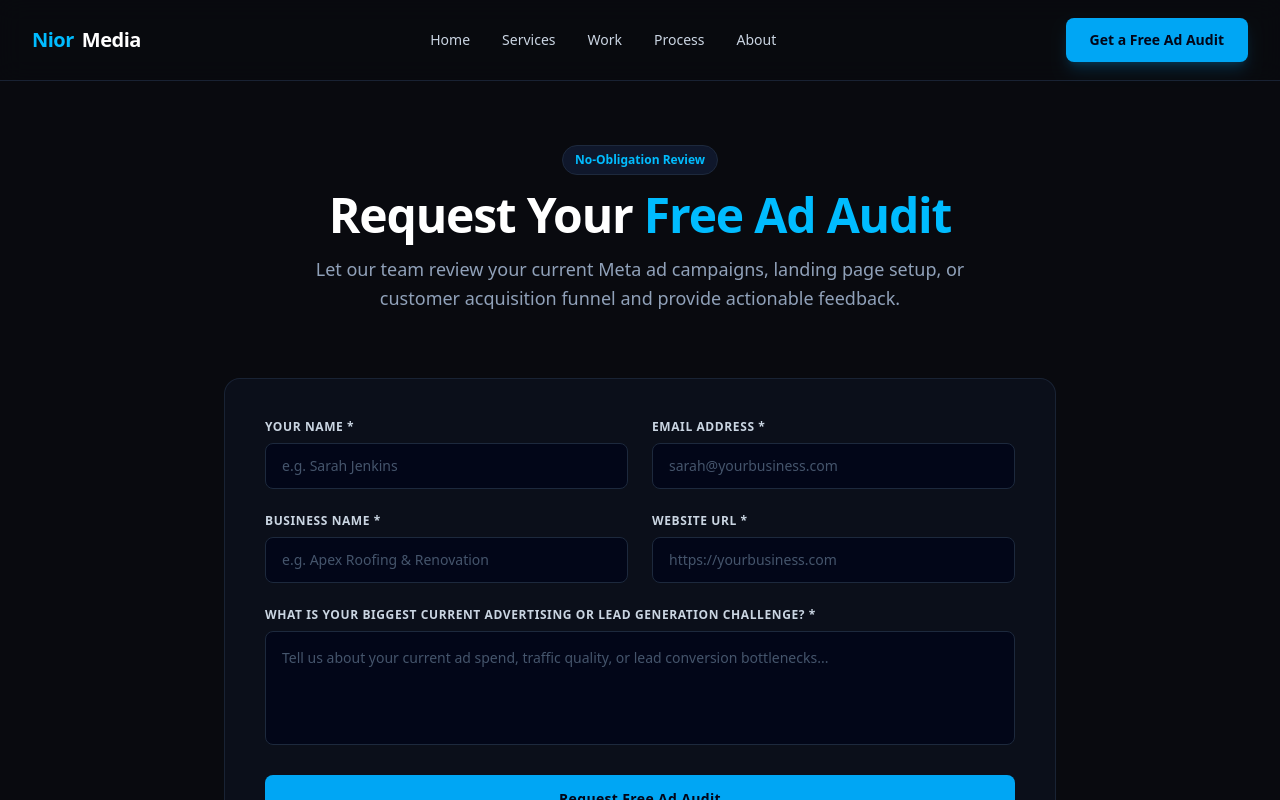
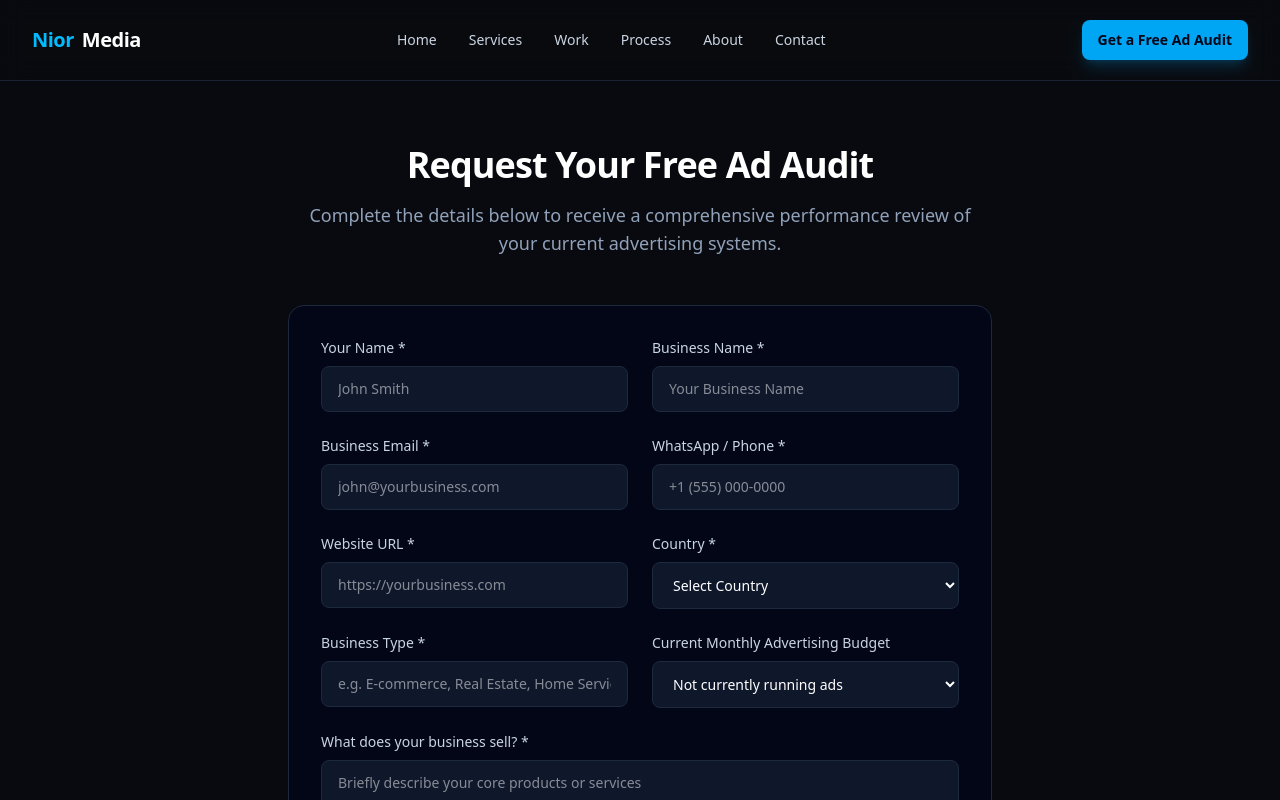
Before and after one commit to tomiwaoluwaseun16-dot/niormedia, a Next.js app: page /free-ad-audit in a window 1280 px wide. Shown: the top 800 px of the page. Built offline with nearby package versions, Linux system fonts and the light colour scheme.

Commit message:
feat: enhance work page with visual project cards and modern grid layout

```diff
--- a/app/contact/page.tsx
+++ b/app/contact/page.tsx
@@ -15,7 +15,7 @@ export default function ContactPage() {
     const data = new FormData(form);
 
     try {
-      const response = await fetch('https://formspree.io/f/YOUR_FORMSPREE_ID', {
+      const response = await fetch('https://formspree.io/f/mzezbere', {
         method: 'POST',
         body: data,
         headers: {
--- a/app/free-ad-audit/page.tsx
+++ b/app/free-ad-audit/page.tsx
@@ -1,23 +1,24 @@
 'use client';
 
 import { useState } from 'react';
-import Button from "@/components/Button";
+import Button from '@/components/Button';
 
 export default function FreeAdAuditPage() {
+  const [submitting, setSubmitting] = useState(false);
   const [submitted, setSubmitted] = useState(false);
-  const [loading, setLoading] = useState(false);
+  const [error, setError] = useState('');
 
-  const handleSubmit = async (e: React.FormEvent<HTMLFormElement>) => {
+  async function handleSubmit(e: React.FormEvent<HTMLFormElement>) {
     e.preventDefault();
-    setLoading(true);
+    setSubmitting(true);
+    setError('');
 
-    const form = e.currentTarget;
-    const data = new FormData(form);
+    const formData = new FormData(e.currentTarget);
 
     try {
-      const response = await fetch('https://formspree.io/f/YOUR_FORMSPREE_ID', {
+      const response = await fetch('https://formspree.io/f/mzezbere', {
         method: 'POST',
-        body: data,
+        body: formData,
         headers: {
           'Accept': 'application/json'
         }
@@ -26,40 +27,35 @@ export default function FreeAdAuditPage() {
       if (response.ok) {
         setSubmitted(true);
       } else {
-        alert('There was a problem submitting your request. Please try again or reach out via WhatsApp.');
+        setError('Something went wrong. Please try again or reach out via email.');
       }
     } catch {
-      alert('Network error. Please check your connection and try again.');
+      setError('Network error. Please check your connection and try again.');
     } finally {
-      setLoading(false);
+      setSubmitting(false);
     }
-  };
+  }
 
   return (
-    <div className="space-y-16 py-16 max-w-4xl mx-auto px-4 sm:px-6 lg:px-8">
-      <div className="text-center space-y-4">
-        <div className="inline-block bg-slate-900 border border-slate-800 text-sky-400 text-xs font-semibold px-3 py-1.5 rounded-full">
-          No-Obligation Review
-        </div>
-        <h1 className="text-4xl sm:text-5xl font-bold tracking-tight text-white">
-          Request Your <span className="text-sky-400">Free Ad Audit</span>
+    <div className="py-16 px-4 sm:px-6 lg:px-8 max-w-3xl mx-auto">
+      <div className="text-center mb-12">
+        <h1 className="text-3xl sm:text-4xl font-extrabold text-white tracking-tight mb-4">
+          Request Your Free Ad Audit
         </h1>
-        <p className="text-lg text-slate-400 max-w-2xl mx-auto leading-relaxed">
-          Let our team review your current Meta ad campaigns, landing page setup, or customer acquisition funnel and provide actionable feedback.
+        <p className="text-slate-400 text-lg">
+          Complete the details below to receive a comprehensive performance review of your current advertising systems.
         </p>
       </div>
 
       {submitted ? (
-        <div className="bg-slate-900/60 border border-slate-800 rounded-2xl p-10 text-center space-y-6">
-          <div className="w-16 h-16 bg-sky-500/10 border border-sky-500/30 text-sky-400 rounded-full flex items-center justify-center mx-auto text-2xl font-bold">
+        <div className="p-8 rounded-2xl bg-slate-900 border border-sky-500/50 text-center space-y-4">
+          <div className="w-12 h-12 bg-sky-500/20 text-sky-400 rounded-full flex items-center justify-center mx-auto text-xl font-bold">
             ✓
           </div>
-          <div className="space-y-2">
-            <h2 className="text-2xl font-bold text-white">Audit Request Received!</h2>
-            <p className="text-slate-400 max-w-md mx-auto text-sm leading-relaxed">
-              Thank you for reaching out. Our team will review your submission and get back to you within 24–48 hours with your custom insights.
+          <h3 className="text-2xl font-bold text-white">Audit Request Received</h3>
+          <p className="text-slate-300">
+            Thank you. Your request has been securely transmitted to NiorMedia. We will review your details and contact you shortly.
           </p>
-          </div>
           <div className="pt-4">
             <Button href="/" variant="primary">
               Return Home
@@ -67,89 +63,144 @@ export default function FreeAdAuditPage() {
           </div>
         </div>
       ) : (
-        <div className="bg-slate-900/40 border border-slate-800/80 rounded-2xl p-8 sm:p-10">
-          <form onSubmit={handleSubmit} className="space-y-6">
+        <form onSubmit={handleSubmit} className="space-y-6 bg-slate-950/80 p-8 rounded-2xl border border-slate-800">
+          {error && (
+            <div className="p-4 bg-red-950/50 border border-red-800 text-red-200 text-sm rounded-lg">
+              {error}
+            </div>
+          )}
+
           <div className="grid grid-cols-1 sm:grid-cols-2 gap-6">
             <div>
-                <label htmlFor="name" className="block text-xs font-semibold text-slate-300 uppercase tracking-wider mb-2">
-                  Your Name *
-                </label>
+              <label className="block text-sm font-medium text-slate-300 mb-2">Your Name *</label>
               <input
                 type="text"
-                  id="name"
                 name="name"
                 required
-                  placeholder="e.g. Sarah Jenkins"
-                  className="w-full bg-slate-950 border border-slate-800 rounded-lg px-4 py-3 text-sm text-white placeholder-slate-600 focus:outline-none focus:border-sky-500 transition-colors"
+                placeholder="John Smith"
+                className="w-full bg-slate-900 border border-slate-800 rounded-lg px-4 py-3 text-white focus:outline-none focus:border-sky-500 text-sm"
               />
             </div>
             <div>
-                <label htmlFor="email" className="block text-xs font-semibold text-slate-300 uppercase tracking-wider mb-2">
-                  Email Address *
-                </label>
+              <label className="block text-sm font-medium text-slate-300 mb-2">Business Name *</label>
               <input
-                  type="email"
-                  id="email"
-                  name="email"
+                type="text"
+                name="businessName"
                 required
-                  placeholder="sarah@yourbusiness.com"
-                  className="w-full bg-slate-950 border border-slate-800 rounded-lg px-4 py-3 text-sm text-white placeholder-slate-600 focus:outline-none focus:border-sky-500 transition-colors"
+                placeholder="Your Business Name"
+                className="w-full bg-slate-900 border border-slate-800 rounded-lg px-4 py-3 text-white focus:outline-none focus:border-sky-500 text-sm"
               />
             </div>
           </div>
 
           <div className="grid grid-cols-1 sm:grid-cols-2 gap-6">
             <div>
-                <label htmlFor="business" className="block text-xs font-semibold text-slate-300 uppercase tracking-wider mb-2">
-                  Business Name *
-                </label>
+              <label className="block text-sm font-medium text-slate-300 mb-2">Business Email *</label>
               <input
-                  type="text"
-                  id="business"
-                  name="business"
+                type="email"
+                name="email"
                 required
-                  placeholder="e.g. Apex Roofing & Renovation"
-                  className="w-full bg-slate-950 border border-slate-800 rounded-lg px-4 py-3 text-sm text-white placeholder-slate-600 focus:outline-none focus:border-sky-500 transition-colors"
+                placeholder="john@yourbusiness.com"
+                className="w-full bg-slate-900 border border-slate-800 rounded-lg px-4 py-3 text-white focus:outline-none focus:border-sky-500 text-sm"
               />
             </div>
             <div>
-                <label htmlFor="website" className="block text-xs font-semibold text-slate-300 uppercase tracking-wider mb-2">
-                  Website URL *
-                </label>
+              <label className="block text-sm font-medium text-slate-300 mb-2">WhatsApp / Phone *</label>
               <input
-                  type="text"
-                  id="website"
-                  name="website"
+                type="tel"
+                name="phone"
                 required
-                  placeholder="https://yourbusiness.com"
-                  className="w-full bg-slate-950 border border-slate-800 rounded-lg px-4 py-3 text-sm text-white placeholder-slate-600 focus:outline-none focus:border-sky-500 transition-colors"
+                placeholder="+1 (555) 000-0000"
+                className="w-full bg-slate-900 border border-slate-800 rounded-lg px-4 py-3 text-white focus:outline-none focus:border-sky-500 text-sm"
               />
             </div>
           </div>
 
+          <div className="grid grid-cols-1 sm:grid-cols-2 gap-6">
             <div>
-              <label htmlFor="challenge" className="block text-xs font-semibold text-slate-300 uppercase tracking-wider mb-2">
-                What is your biggest current advertising or lead generation challenge? *
-              </label>
+              <label className="block text-sm font-medium text-slate-300 mb-2">Website URL *</label>
+              <input
+                type="url"
+                name="website"
+                required
+                placeholder="https://yourbusiness.com"
+                className="w-full bg-slate-900 border border-slate-800 rounded-lg px-4 py-3 text-white focus:outline-none focus:border-sky-500 text-sm"
+              />
+            </div>
+            <div>
+              <label className="block text-sm font-medium text-slate-300 mb-2">Country *</label>
+              <select
+                name="country"
+                required
+                className="w-full bg-slate-900 border border-slate-800 rounded-lg px-4 py-3 text-white focus:outline-none focus:border-sky-500 text-sm"
+              >
+                <option value="">Select Country</option>
+                <option value="United States">United States</option>
+                <option value="Canada">Canada</option>
+                <option value="United Kingdom">United Kingdom</option>
+                <option value="Other">Other</option>
+              </select>
+            </div>
+          </div>
+
+          <div className="grid grid-cols-1 sm:grid-cols-2 gap-6">
+            <div>
+              <label className="block text-sm font-medium text-slate-300 mb-2">Business Type *</label>
+              <input
+                type="text"
+                name="businessType"
+                required
+                placeholder="e.g. E-commerce, Real Estate, Home Services"
+                className="w-full bg-slate-900 border border-slate-800 rounded-lg px-4 py-3 text-white focus:outline-none focus:border-sky-500 text-sm"
+              />
+            </div>
+            <div>
+              <label className="block text-sm font-medium text-slate-300 mb-2">Current Monthly Advertising Budget</label>
+              <select
+                name="monthlyBudget"
+                className="w-full bg-slate-900 border border-slate-800 rounded-lg px-4 py-3 text-white focus:outline-none focus:border-sky-500 text-sm"
+              >
+                <option value="Not currently running ads">Not currently running ads</option>
+                <option value="Under $1,000 / mo">Under $1,000 / mo</option>
+                <option value="$1,000 - $5,000 / mo">$1,000 - $5,000 / mo</option>
+                <option value="$5,000 - $15,000 / mo">$5,000 - $15,000 / mo</option>
+                <option value="$15,000+ / mo">$15,000+ / mo</option>
+              </select>
+            </div>
+          </div>
+
+          <div>
+            <label className="block text-sm font-medium text-slate-300 mb-2">What does your business sell? *</label>
+            <input
+              type="text"
+              name="whatYouSell"
+              required
+              placeholder="Briefly describe your core products or services"
+              className="w-full bg-slate-900 border border-slate-800 rounded-lg px-4 py-3 text-white focus:outline-none focus:border-sky-500 text-sm"
+            />
+          </div>
+
+          <div>
+            <label className="block text-sm font-medium text-slate-300 mb-2">What is your biggest marketing challenge? *</label>
             <textarea
-                id="challenge"
-                name="challenge"
+              name="biggestChallenge"
               rows={4}
               required
-                placeholder="Tell us about your current ad spend, traffic quality, or lead conversion bottlenecks..."
-                className="w-full bg-slate-950 border border-slate-800 rounded-lg p-4 text-sm text-white placeholder-slate-600 focus:outline-none focus:border-sky-500 transition-colors resize-none"
+              placeholder="Tell us what you want to achieve (e.g., lower cost per lead, get more online inquiries, scale e-commerce sales)..."
+              className="w-full bg-slate-900 border border-slate-800 rounded-lg px-4 py-3 text-white focus:outline-none focus:border-sky-500 text-sm resize-none"
             ></textarea>
           </div>
 
-            <button
+          <div className="pt-2">
+            <Button
               type="submit"
-              disabled={loading}
-              className="w-full bg-sky-500 hover:bg-sky-400 text-slate-950 font-semibold py-3.5 px-6 rounded-lg transition-colors text-sm tracking-wide disabled:opacity-50 cursor-pointer"
+              variant="primary"
+              className="w-full py-4 text-base font-semibold justify-center"
             >
-              {loading ? 'Submitting Request...' : 'Request Free Ad Audit'}
-            </button>
+              {submitting ? 'Submitting Request...' : 'Request My Free Audit'}
+            </Button>
+          </div>
         </form>
-        </div>
       )}
     </div>
   );
--- a/components/Header.tsx
+++ b/components/Header.tsx
@@ -2,10 +2,11 @@
 
 import { useState } from 'react';
 import Link from 'next/link';
-import Button from './Button';
+import { usePathname } from 'next/navigation';
 
 export default function Header() {
-  const [mobileMenuOpen, setMobileMenuOpen] = useState(false);
+  const [isOpen, setIsOpen] = useState(false);
+  const pathname = usePathname();
 
   const navLinks = [
     { name: 'Home', href: '/' },
@@ -13,44 +14,46 @@ export default function Header() {
     { name: 'Work', href: '/work' },
     { name: 'Process', href: '/process' },
     { name: 'About', href: '/about' },
+    { name: 'Contact', href: '/contact' },
   ];
 
   return (
-    <header className="sticky top-0 z-50 w-full bg-[#090a0f]/90 backdrop-blur-md border-b border-slate-800/80">
+    <header className="sticky top-0 z-50 bg-[#090a0f]/90 backdrop-blur-md border-b border-slate-800/80">
       <div className="max-w-7xl mx-auto px-4 sm:px-6 lg:px-8 h-20 flex items-center justify-between">
-        {/* Logo */}
         <Link href="/" className="text-xl font-bold tracking-tight text-white flex items-center gap-2">
           <span className="text-sky-400">Nior</span>Media
         </Link>
 
         {/* Desktop Nav */}
-        <nav className="hidden md:flex items-center gap-8">
+        <nav className="hidden md:flex items-center gap-8 text-sm font-medium text-slate-300">
           {navLinks.map((link) => (
             <Link
               key={link.name}
               href={link.href}
-              className="text-sm text-slate-300 hover:text-white transition-colors"
+              className={`transition-colors hover:text-sky-400 ${pathname === link.href ? 'text-sky-400' : ''}`}
             >
               {link.name}
             </Link>
           ))}
         </nav>
 
-        {/* Desktop CTA */}
-        <div className="hidden md:block">
-          <Button href="/free-ad-audit" variant="primary">
+        <div className="hidden md:flex items-center gap-4">
+          <Link
+            href="/free-ad-audit"
+            className="bg-sky-500 hover:bg-sky-400 text-slate-950 font-semibold px-4 py-2.5 rounded-lg text-sm transition-colors shadow-lg shadow-sky-500/20"
+          >
             Get a Free Ad Audit
-          </Button>
+          </Link>
         </div>
 
         {/* Mobile Menu Button */}
         <button
-          onClick={() => setMobileMenuOpen(!mobileMenuOpen)}
+          onClick={() => setIsOpen(!isOpen)}
           className="md:hidden text-slate-300 hover:text-white p-2 focus:outline-none"
-          aria-label="Toggle menu"
+          aria-label="Toggle Menu"
         >
           <svg className="w-6 h-6" fill="none" stroke="currentColor" viewBox="0 0 24 24">
-            {mobileMenuOpen ? (
+            {isOpen ? (
               <path strokeLinecap="round" strokeLinejoin="round" strokeWidth={2} d="M6 18L18 6M6 6l12 12" />
             ) : (
               <path strokeLinecap="round" strokeLinejoin="round" strokeWidth={2} d="M4 6h16M4 12h16M4 18h16" />
@@ -60,22 +63,26 @@ export default function Header() {
       </div>
 
       {/* Mobile Menu Dropdown */}
-      {mobileMenuOpen && (
-        <div className="md:hidden absolute top-20 left-0 w-full bg-[#090a0f]/95 backdrop-blur-xl border-b border-slate-800 px-6 pt-4 pb-8 space-y-4 shadow-2xl">
+      {isOpen && (
+        <div className="md:hidden absolute top-20 left-0 w-full bg-[#090a0f] border-b border-slate-800 p-6 space-y-4 shadow-2xl">
           {navLinks.map((link) => (
             <Link
               key={link.name}
               href={link.href}
-              onClick={() => setMobileMenuOpen(false)}
-              className="block text-base font-medium text-slate-200 hover:text-white py-2 border-b border-slate-900/50"
+              onClick={() => setIsOpen(false)}
+              className="block text-base font-medium text-slate-300 hover:text-sky-400"
             >
               {link.name}
             </Link>
           ))}
-          <div className="pt-4">
-            <Button href="/free-ad-audit" variant="primary" className="w-full justify-center">
+          <div className="pt-4 border-t border-slate-800">
+            <Link
+              href="/free-ad-audit"
+              onClick={() => setIsOpen(false)}
+              className="block text-center bg-sky-500 hover:bg-sky-400 text-slate-950 font-semibold py-3 rounded-lg text-sm shadow-lg shadow-sky-500/20"
+            >
               Get a Free Ad Audit
-            </Button>
+            </Link>
           </div>
         </div>
       )}
```
Also changed, not shown: app/work/page.tsx (+126 -203 lines). Lines whose indentation alone changed are shown as unchanged.
